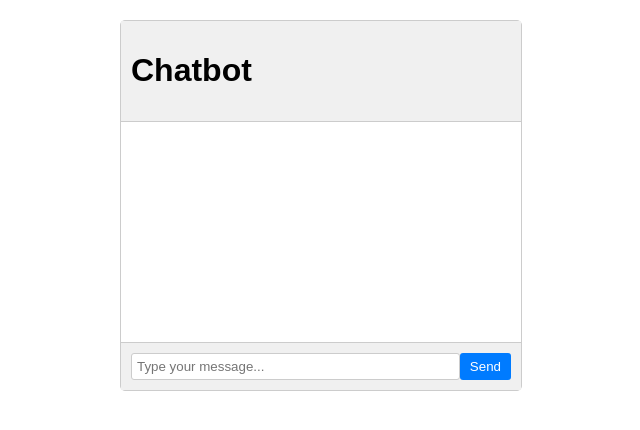
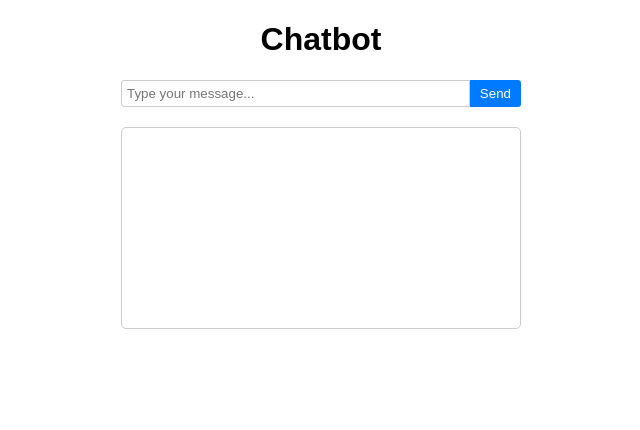
Before and after one commit to dogkeeper886/openai, a website: page chatgptapi/public/index.html in a window 1280 px wide. Shown: the whole page, without its empty margins (319-959 px from the left). Drawn offline with Linux system fonts and the light colour scheme.

Commit message:
adjust css html outlook

```diff
--- a/chatgptapi/public/index.html
+++ b/chatgptapi/public/index.html
@@ -9,22 +9,29 @@
 </head>
 
 <body>
+    <header>
+        <div class="chat-header">
+            <h1>Chatbot</h1>
+        </div>
+        <nav>
+            <div class="chat-input">
+                <input type="text" id="user-input" placeholder="Type your message...">
+                <button id="send-btn">Send</button>
+            </div>
+        </nav>
+    </header>
     <main>
         <div class="chat-container">
-            <div class="chat-header">
-                <h1>Chatbot</h1>
-            </div>
+
             <div class="chat-body" id="chat-body">
                 <!-- Chat messages will be dynamically added here -->
-            </div>
-            <div class="chat-footer">
-                <input type="text" id="user-input" placeholder="Type your message...">
-                <button id="send-btn">Send</button>
             </div>
         </div>
 
         <script src="script.js"></script>
     </main>
+
+
 </body>
 
 </html>
--- a/chatgptapi/public/script.js
+++ b/chatgptapi/public/script.js
@@ -14,19 +14,25 @@ function addMessage(message, sender) {
 
 // Function to handle user input
 async function handleUserInput() {
+    try {
         const message = userInput.value;
 
         // Display user message
-    addMessage(message, 'user');
+        addMessage("User: " + message, 'user');
 
         // Process the user message (implement your chatbot logic here)
         const reply = await processUserMessage(message);
 
         // Display chatbot's reply
-    addMessage(reply, 'chatbot');
+        addMessage("Chatbot: " + reply, 'chatbot');
 
         // Clear the input field
         userInput.value = '';
+    } catch (error) {
+        console.error('Error:', error);
+        // Handle any errors here
+        throw error; // Throw the error to be caught by the caller
+    }
 }
 
 // Function to process user message (dummy logic, replace with your own)
--- a/chatgptapi/public/style.css
+++ b/chatgptapi/public/style.css
@@ -1,15 +1,40 @@
-.chat-container {
-    max-width: 400px;
-    margin: 20px auto;
-    border: 1px solid #ccc;
-    border-radius: 5px;
+:root {
+    --content-width: 400px;
+}
+
+* {
+    box-sizing: border-box;
+}
+
+html,
+body {
+    margin: 0;
+    padding: 0;
+}
+
+html {
     font-family: Arial, sans-serif;
 }
 
 .chat-header {
-    padding: 10px;
-    background-color: #f0f0f0;
-    border-bottom: 1px solid #ccc;
+    text-align: center;
+}
+
+nav {
+    position: sticky;
+    top: 0;
+}
+
+.chat-input {
+    max-width: var(--content-width);
+    margin: auto;
+}
+
+.chat-container {
+    max-width: var(--content-width);
+    margin: 20px auto;
+    border: 1px solid #ccc;
+    border-radius: 5px;
 }
 
 .chat-body {
@@ -18,25 +43,34 @@
     overflow-y: scroll;
 }
 
-.chat-footer {
-    padding: 10px;
-    background-color: #f0f0f0;
-    border-top: 1px solid #ccc;
+.chat-input {
     display: flex;
 }
 
-.chat-footer input[type="text"] {
+.chat-input input[type="text"] {
     flex: 1;
     padding: 5px;
     border: 1px solid #ccc;
-    border-radius: 3px;
+    /*border-radius: 3px;*/
+    border-top-left-radius: 3px;
+    border-bottom-left-radius: 3px;
 }
 
-.chat-footer button {
+.chat-input button {
     padding: 5px 10px;
     background-color: #007bff;
     border: none;
-    border-radius: 3px;
+    /*border-radius: 3px;*/
+    border-top-right-radius: 3px;
+    border-bottom-right-radius: 3px;
     color: #fff;
     cursor: pointer;
 }
+
+div.message {
+    margin: 0.3rem;
+}
+
+div.message.chatbot {
+    margin-bottom: 0.5rem;
+}
```
Lines whose indentation alone changed are shown as unchanged.
